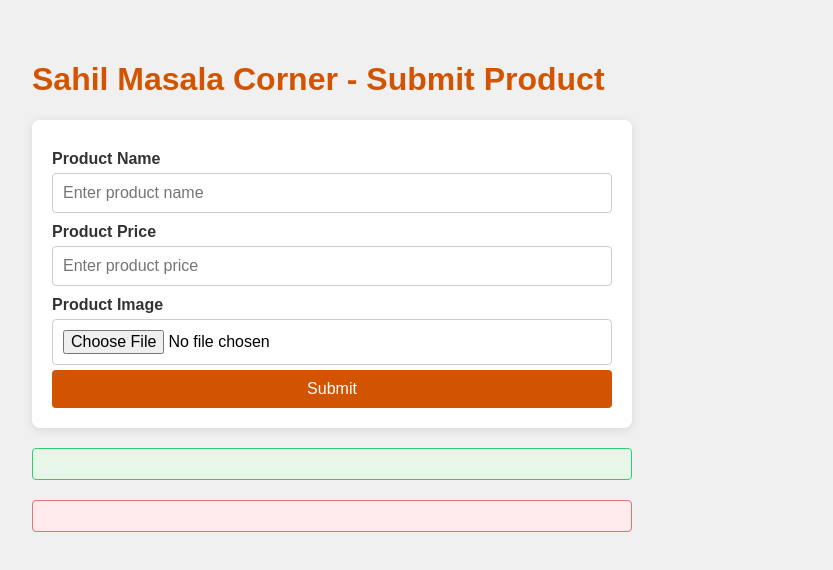
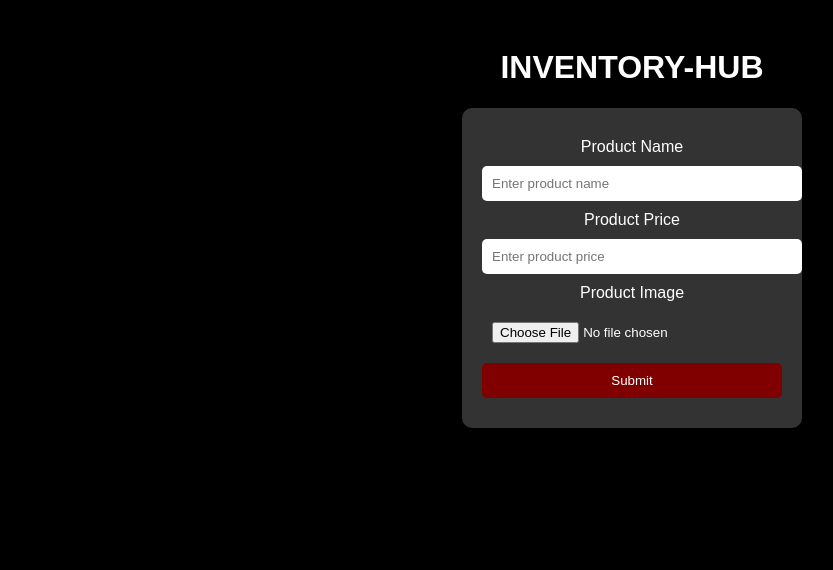
Before and after one commit to srivastavareddymadapa/import-export, a plain HTML site: page index.html in a window 1280 px wide. Shown: the whole page, without its empty margins (8-841 px from the left). Drawn offline with Linux system fonts and the light colour scheme.

Commit message:
Update index.html

```diff
--- a/index.html
+++ b/index.html
@@ -3,72 +3,42 @@
 <head>
     <meta charset="UTF-8">
     <meta name="viewport" content="width=device-width, initial-scale=1.0">
-    <title>Sahil Masala Corner - Product Submission</title>
+    <title>Sahil Masala Corner</title>
     <style>
         body {
+            background-color: black; /* Black background */
+            color: white; /* White text */
             font-family: Arial, sans-serif;
-            margin: 20px;
-            max-width: 600px;
-            background-color: #f0f0f0;
+            text-align: center;
             padding: 20px;
-            border-radius: 8px;
-        }
-        h1 {
-            color: #d35400;
         }
         form {
-            display: flex;
-            flex-direction: column;
-            background: #ffffff;
+            margin: 20px auto;
             padding: 20px;
-            border-radius: 8px;
-            box-shadow: 0 2px 10px rgba(0, 0, 0, 0.1);
+            background: #333;
+            border-radius: 10px;
+            max-width: 300px;
         }
-        label {
-            margin-top: 10px;
-            font-weight: bold;
-            color: #333;
+        label, input, button {
+            display: block;
+            margin: 10px 0;
+            width: 100%;
         }
         input, button {
-            margin-top: 5px;
             padding: 10px;
-            font-size: 16px;
-            border-radius: 4px;
-            border: 1px solid #ccc;
+            border: none;
+            border-radius: 5px;
         }
         button {
-            background-color: #d35400;
-            color: #ffffff;
-            border: none;
+            background-color: maroon;
+            color: white;
             cursor: pointer;
-            transition: background-color 0.3s ease;
-        }
-        button:hover {
-            background-color: #e67e22;
-        }
-        #response {
-            margin-top: 20px;
-            padding: 15px;
-            background-color: #e8f5e9;
-            border: 1px solid #2ecc71;
-            border-radius: 4px;
-            color: #2e7d32;
-            font-family: Arial, sans-serif;
-        }
-        #error {
-            margin-top: 20px;
-            padding: 15px;
-            background-color: #ffebee;
-            border: 1px solid #e57373;
-            border-radius: 4px;
-            color: #c62828;
-            font-family: Arial, sans-serif;
         }
     </style>
 </head>
 <body>
-    <h1>Sahil Masala Corner - Submit Product</h1>
-    <form id="productForm">
+    <h1>INVENTORY-HUB</h1>
+    <form>
         <label for="productName">Product Name</label>
         <input type="text" id="productName" placeholder="Enter product name" required />
 
@@ -80,69 +50,5 @@
 
         <button type="submit">Submit</button>
     </form>
-
-    <div id="response"></div>
-    <div id="error"></div>
-
-    <script>
-        document.getElementById('productForm').addEventListener('submit', async function (event) {
-            event.preventDefault();
-
-            const productName = document.getElementById('productName').value;
-            const productPrice = document.getElementById('productPrice').value;
-            const productImageFile = document.getElementById('productImage').files[0];
-
-            if (!productName || !productPrice || !productImageFile) {
-                alert('Please fill all fields and attach an image.');
-                return;
-            }
-
-            // Convert image to Base64
-            const toBase64 = file => new Promise((resolve, reject) => {
-                const reader = new FileReader();
-                reader.readAsDataURL(file);
-                reader.onload = () => resolve(reader.result.split(',')[1]); // Remove Base64 prefix
-                reader.onerror = error => reject(error);
-            });
-
-            const productImageBase64 = await toBase64(productImageFile);
-
-            // API endpoint and payload
-            const apiEndpoint = "https://jddmy9tang.execute-api.us-east-1.amazonaws.com/prod/add";
-            const apiKey = "ZWGwDkH0MO5j7tI1wi1lQ9izvUbsgzrX4h0MhpeN";
-
-            const payload = {
-                product_name: productName,
-                product_price: parseFloat(productPrice),
-                product_image: productImageBase64
-            };
-
-            // Send request to API
-            try {
-                const response = await fetch(apiEndpoint, {
-                    method: "POST",
-                    headers: {
-                        "Content-Type": "application/json",
-                        "x-api-key": apiKey
-                    },
-                    body: JSON.stringify(payload)
-                });
-
-                const responseData = await response.json();
-                const responseBody = JSON.parse(responseData.body);
-
-                if (response.ok) {
-                    document.getElementById('response').innerText = `Success! Product added successfully with Product ID: ${responseBody.product_id}`;
-                    document.getElementById('error').innerText = '';
-                } else {
-                    document.getElementById('error').innerText = `Error: ${responseData.message}`;
-                    document.getElementById('response').innerText = '';
-                }
-            } catch (error) {
-                document.getElementById('error').innerText = "Error: " + error.message;
-                document.getElementById('response').innerText = '';
-            }
-        });
-    </script>
 </body>
 </html>
```
